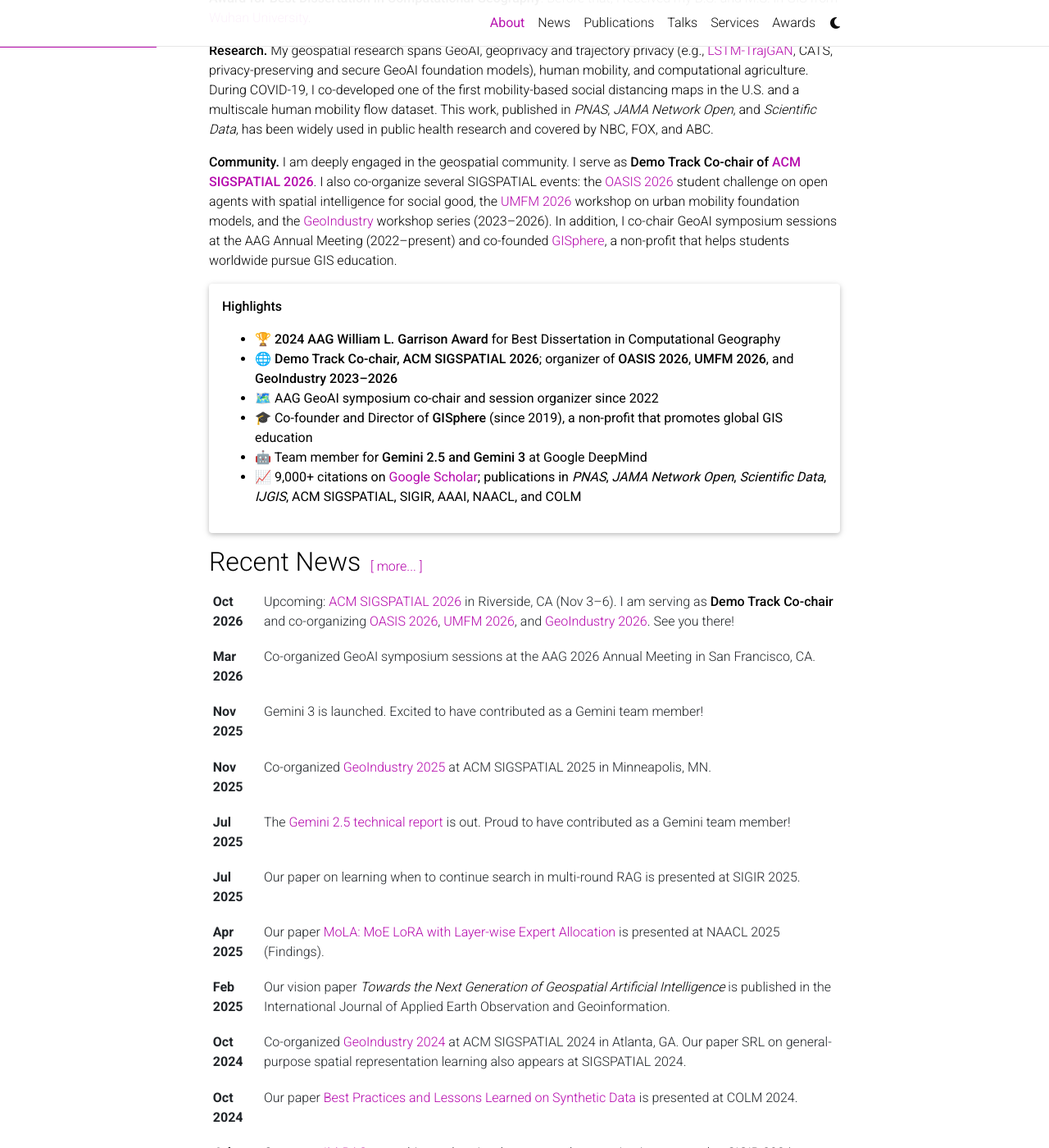
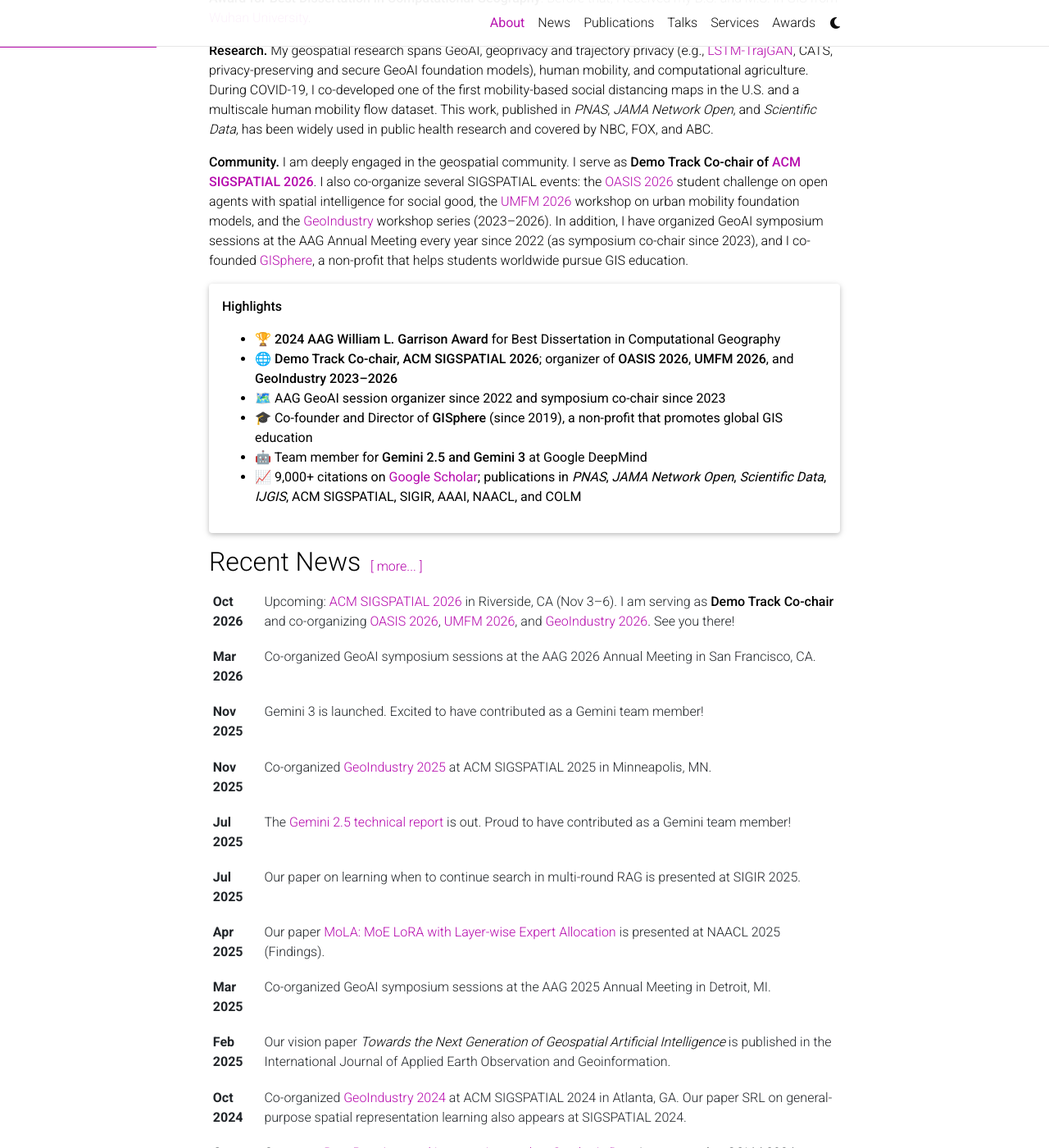
Before and after one commit to JinmengRao/jinmengrao.github.io, a Jekyll site: the page built from _pages/about.md, in a window 1280 px wide and 1400 px high, scrolled down 615 px. Shown: the whole window at 82% size. Built offline with Jekyll 4.4.1, drawn with Linux system fonts in a browser that asks for light colours; full-size pictures stand in for the smaller copies a plugin makes; some web fonts are replaced; comment, search, counter and statistics services are not loaded; a style sheet for code colours, icons or effects is not loaded; some of the changed text lies outside the part shown.

Commit message:
Apply corrections: DeepMind Mar 2024, SIGSPATIAL session chair 2024-2025, AAG organizer since 2022 (co-chair since 2023), AAG 2024/2025 news

```diff
--- a/_pages/about.md
+++ b/_pages/about.md
@@ -28,14 +28,14 @@
 
 **Research.** My geospatial research spans GeoAI, geoprivacy and trajectory privacy (e.g., [LSTM-TrajGAN](https://doi.org/10.4230/LIPIcs.GIScience.2021.I.12), CATS, privacy-preserving and secure GeoAI foundation models), human mobility, and computational agriculture. During COVID-19, I co-developed one of the first mobility-based social distancing maps in the U.S. and a multiscale human mobility flow dataset. This work, published in *PNAS*, *JAMA Network Open*, and *Scientific Data*, has been widely used in public health research and covered by NBC, FOX, and ABC.
 
-**Community.** I am deeply engaged in the geospatial community. I serve as **Demo Track Co-chair of [ACM SIGSPATIAL 2026](https://sigspatial2026.sigspatial.org/organizers.html)**. I also co-organize several SIGSPATIAL events: the [OASIS 2026](https://rsvp.withgoogle.com/events/oasis-2026/) student challenge on open agents with spatial intelligence for social good, the [UMFM 2026](https://rsvp.withgoogle.com/events/sigspatial-2026-umfm-workshop) workshop on urban mobility foundation models, and the [GeoIndustry](https://geoindustry.github.io/geoindustryworkshop2026/) workshop series (2023&ndash;2026). In addition, I co-chair GeoAI symposium sessions at the AAG Annual Meeting (2022&ndash;present) and co-founded [GISphere](https://gisphere.info/), a non-profit that helps students worldwide pursue GIS education.
+**Community.** I am deeply engaged in the geospatial community. I serve as **Demo Track Co-chair of [ACM SIGSPATIAL 2026](https://sigspatial2026.sigspatial.org/organizers.html)**. I also co-organize several SIGSPATIAL events: the [OASIS 2026](https://rsvp.withgoogle.com/events/oasis-2026/) student challenge on open agents with spatial intelligence for social good, the [UMFM 2026](https://rsvp.withgoogle.com/events/sigspatial-2026-umfm-workshop) workshop on urban mobility foundation models, and the [GeoIndustry](https://geoindustry.github.io/geoindustryworkshop2026/) workshop series (2023&ndash;2026). In addition, I have organized GeoAI symposium sessions at the AAG Annual Meeting every year since 2022 (as symposium co-chair since 2023), and I co-founded [GISphere](https://gisphere.info/), a non-profit that helps students worldwide pursue GIS education.
 
 <div class="card mt-3 mb-3 p-3" markdown="1">
 **Highlights**
 
 - 🏆 **2024 AAG William L. Garrison Award** for Best Dissertation in Computational Geography
 - 🌐 **Demo Track Co-chair, ACM SIGSPATIAL 2026**; organizer of **OASIS 2026**, **UMFM 2026**, and **GeoIndustry 2023&ndash;2026**
-- 🗺️ AAG GeoAI symposium co-chair and session organizer since 2022
+- 🗺️ AAG GeoAI session organizer since 2022 and symposium co-chair since 2023
 - 🎓 Co-founder and Director of **GISphere** (since 2019), a non-profit that promotes global GIS education
 - 🤖 Team member for **Gemini 2.5 and Gemini 3** at Google DeepMind
 - 📈 9,000+ citations on [Google Scholar](https://scholar.google.com/citations?user=PpZvHlUAAAAJ); publications in *PNAS*, *JAMA Network Open*, *Scientific Data*, *IJGIS*, ACM SIGSPATIAL, SIGIR, AAAI, NAACL, and COLM
```
Also changed, not shown: _news/2024-03-01-deepmind.md (renamed from _news/2024-01-01-deepmind.md, +1 -1 lines), _news/2024-04-16-aag-2024.md (added, +8 -0 lines), _news/2025-03-24-aag-2025.md (added, +8 -0 lines), _services/program_aag_symposium.md (+2 -2 lines), _services/program_sigspatial_session.md (+3 -2 lines).
